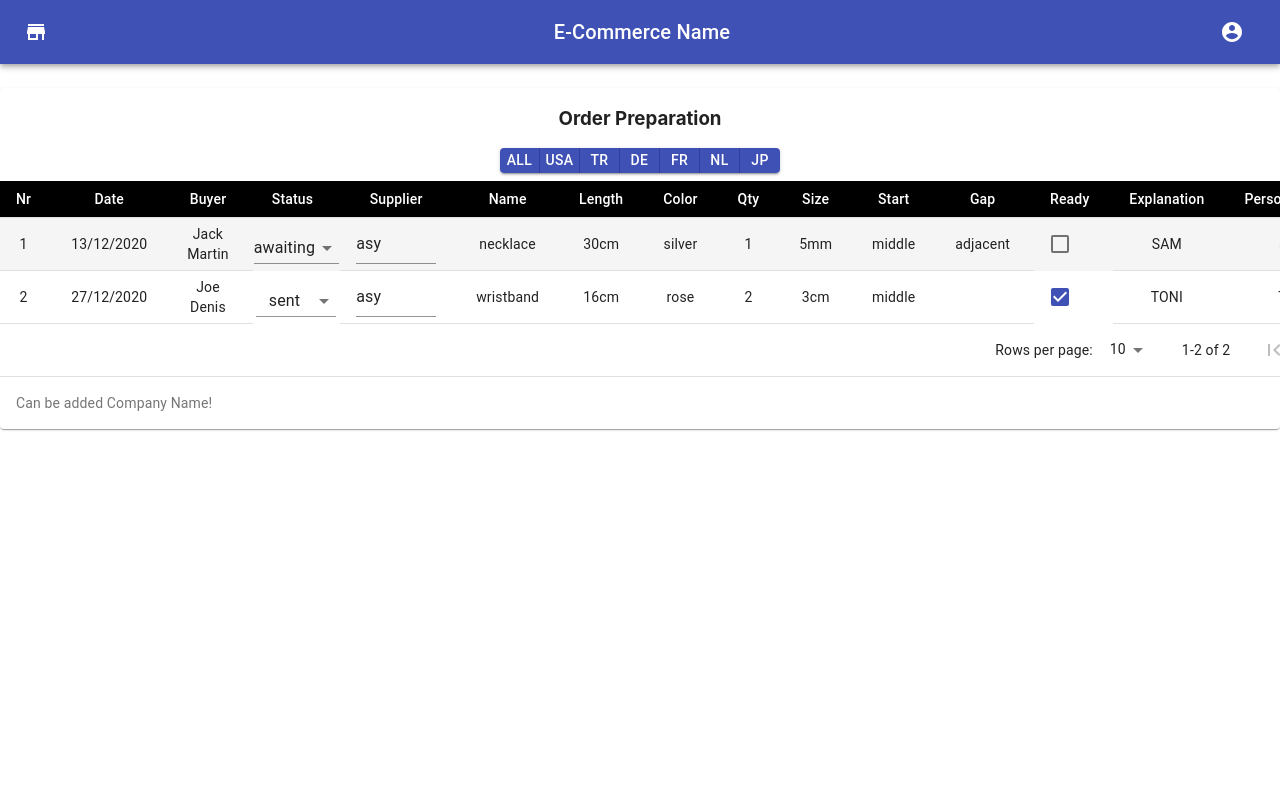
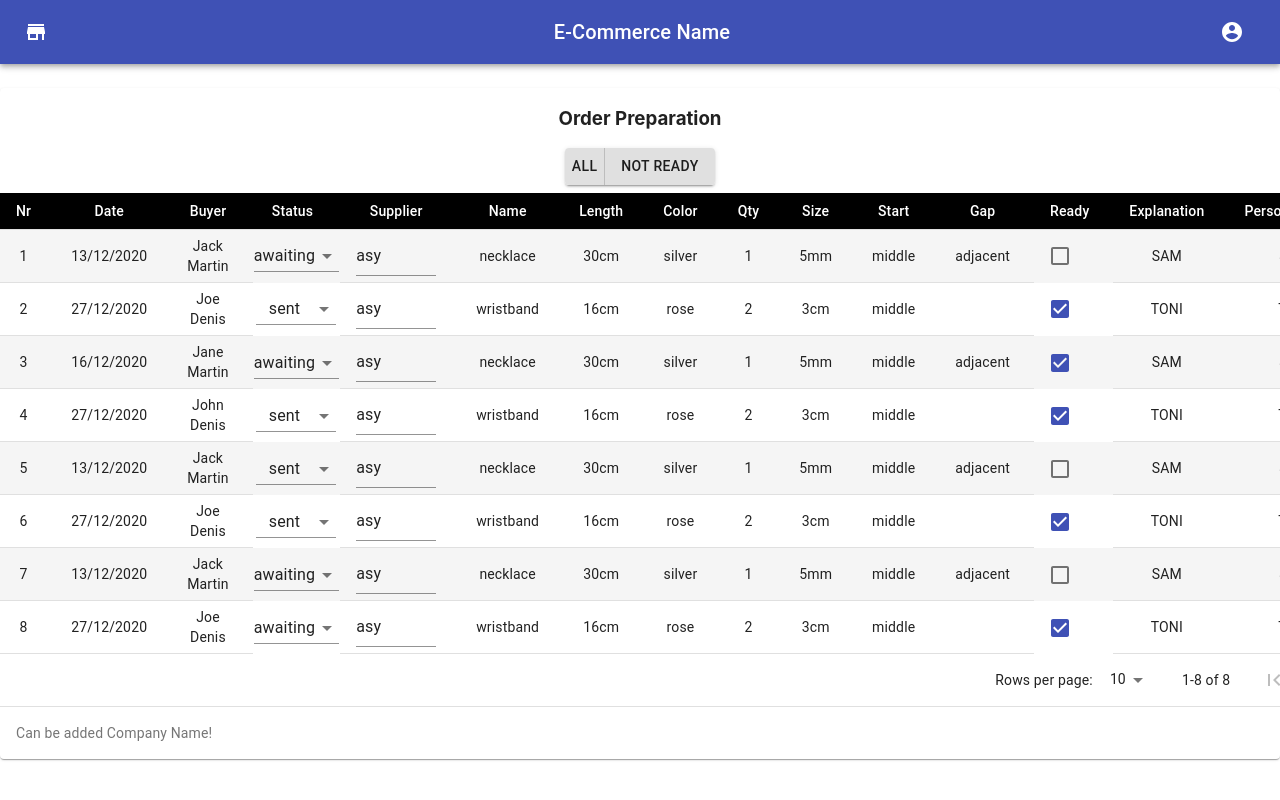
Before and after one commit to msymbolEJA/frontend-textile, a React (Create React App) app: page /order-prep in a window 1280 px wide. Built offline with nearby package versions, Linux system fonts and the light colour scheme.

Commit message:
add order-prep page

```diff
--- a/src/components/orders/orderprep/Customcheckbox.js
+++ b/src/components/orders/orderprep/CustomCheckbox.js
@@ -10,18 +10,18 @@ const useStyles = makeStyles((theme) => ({
     }
 }));
 
-const CustomCheckbox = ({ row, name, onChange }) => {
+const CustomCheckbox = ({ row, name, onCheckboxChange }) => {
     const classes = useStyles();
-    const checkedB = row[name]
+    const checked = row[name]
 
     return (
         <FormGroup className={classes.formStyle} >
             <FormControlLabel
                 control={
                     <Checkbox
-                        checked={checkedB}
-                        onChange={onChange}
-                        name="checkedB"
+                        checked={checked}
+                        onChange={(e) => onCheckboxChange(e, row)}
+                        name="ready"
                         color="primary"
                     />
                 }
--- a/src/components/orders/orderprep/CustomSelectCell.js
+++ b/src/components/orders/orderprep/CustomSelectCell.js
@@ -9,22 +9,17 @@ const useStyles = makeStyles((theme) => ({
         margin: theme.spacing(0),
         minWidth: 80,
     },
-    selectEmpty: {
-        marginTop: theme.spacing(1),
-    },
 }));
 
-const OrderStatus = ({ isEdit, row, name, onChange }) => {
+const OrderStatus = ({ row, name, onSelectChange }) => {
     const classes = useStyles();
 
     return (
         <FormControl className={classes.formControl}>
             <Select
+                name={name}
                 value={row[name]}
-                onChange={onChange}
-                displayEmpty
-                className={classes.selectEmpty}
-                inputProps={{ 'aria-label': 'Without label' }}
+                onChange={onSelectChange}
             >
                 <MenuItem value="awaiting">awaiting</MenuItem>
                 <MenuItem value="sent">sent</MenuItem>
--- a/src/components/orders/orderprep/OrderPrep.js
+++ b/src/components/orders/orderprep/OrderPrep.js
@@ -16,9 +16,8 @@ import DATA from "../../../helper/OrderPrepData";
 import TablePaginationActions from "../TablePaginationActions";
 import CustomTableCell from "./CustomTableCell";
 import OrderStatus from './CustomSelectCell'
-import CustomCheckbox from "./Customcheckbox"
+import CustomCheckbox from "./CustomCheckbox"
 
-const tagsData = ["All", "USA", "TR", "DE", "FR", "NL", "JP"];
 
 const StyledTableCell = withStyles((theme) => ({
     head: {
@@ -76,11 +75,9 @@ function OrderPrep() {
             selectedTag === "All"
                 ? rows
                 : rows.filter((item) => {
-                    return item?.Origin === selectedTag.toUpperCase();
+                    return item?.ready === false;
                 });
         setFilteredList(newList);
-        // console.log(newList);
-        // console.log(filteredList);
     }, [rows, selectedTag]);
 
     const handleTagChange = (e) => {
@@ -116,26 +113,49 @@ function OrderPrep() {
         setRows(newRows);
     };
 
+    const onCheckboxChange = (e, row) => {
+        if (!previous[row.id]) {
+            setPrevious((state) => ({ ...state, [row.id]: row }));
+        }
+        const value = (e.target.checked);
+        const name = e.target.name;
+        const { id } = row;
+        const newRows = rows.map((row) => {
+            if (row.id === id) {
+                return { ...row, [name]: value };
+            }
+            return row;
+        });
+        setRows(newRows);
+        /* console.log("name", name); */
+    }
+
+    const onSelectChange = (e, row) => {
+        if (!previous[row.id]) {
+            setPrevious((state) => ({ ...state, [row.id]: row }));
+        }
+        const value = e.target.value;
+        const name = e.target.name;
+        const { id } = row;
+        const newRows = rows.map((row) => {
+            if (row.id === id) {
+                return { ...row, [name]: value };
+            }
+            return row;
+        });
+        setRows(newRows);
+        console.log("name", name);
+        console.log("value", value);
+        console.log(newRows);
+    }
 
     return (
         <Paper className={classes.root}>
             <h3>Order Preparation</h3>
-            <ButtonGroup
-                className={classes.buttonGroup}
-                variant="contained"
-                color="primary"
-                aria-label="contained primary button group"
-            >
-                {tagsData.map((tag) => (
-                    <Button
-                        className={classes.button}
-                        key={tag}
-                        checked={selectedTag.indexOf(tag) > -1}
-                        onClick={(e) => handleTagChange(e)}
-                    >
-                        {tag}
-                    </Button>
-                ))}
+            <ButtonGroup className={classes.buttonGroup} variant="contained" >
+                <Button className={classes.button} onClick={(e) => handleTagChange(e)} id="notReady">All</Button>
+                <Button onClick={(e) => handleTagChange(e)} id="All">Not Ready</Button>
+
             </ButtonGroup>
             <TableContainer className={classes.container}>
                 <Table
@@ -175,7 +195,7 @@ function OrderPrep() {
                                     <CustomTableCell {...{ row, name: "orderDate", onChange }} />
                                     <CustomTableCell {...{ row, name: "orderBuyer", onChange }} />
                                     <td>
-                                        <OrderStatus {...{ row, isEdit: true, name: "status", onChange }} />
+                                        <OrderStatus {...{ row, name: "status", onSelectChange }} />
                                     </td>
                                     <CustomTableCell {...{ row, isEdit: true, name: "supplier", onChange }} />
                                     <CustomTableCell {...{ row, name: "orderName", onChange }} />
@@ -186,7 +206,7 @@ function OrderPrep() {
                                     <CustomTableCell {...{ row, name: "start", onChange }} />
                                     <CustomTableCell {...{ row, name: "gap", onChange }} />
                                     <td>
-                                        <CustomCheckbox {...{ row, name: "ready", onChange }} />
+                                        <CustomCheckbox {...{ row, name: "ready", onCheckboxChange }} />
                                     </td>
                                     <CustomTableCell {...{ row, name: "explanation", onChange }} />
                                     <CustomTableCell {...{ row, name: "personalization", onChange }} />
--- a/src/helper/OrderPrepData.js
+++ b/src/helper/OrderPrepData.js
@@ -39,6 +39,126 @@ const data = [
         cNote: "",
 
     },
+    {
+        id: 3,
+        orderNumber: 3,
+        orderDate: "16/12/2020",
+        orderBuyer: "Jane Martin",
+        status: "awaiting",
+        supplier: "asy",
+        orderName: "necklace",
+        orderLength: "30cm",
+        orderColor: "silver",
+        qty: "1",
+        size: "5mm",
+        start: "middle",
+        gap: "adjacent",
+        ready: true,
+        explanation: "SAM",
+        personalization: "SAM",
+        cNote: ""
+
+    },
+    {
+        id: 4,
+        orderNumber: 4,
+        orderDate: "27/12/2020",
+        orderBuyer: "John Denis",
+        status: "sent",
+        supplier: "asy",
+        orderName: "wristband",
+        orderLength: "16cm",
+        orderColor: "rose",
+        qty: "2",
+        size: "3cm",
+        start: "middle",
+        gap: "",
+        ready: true,
+        explanation: "TONI",
+        personalization: "TONI",
+        cNote: "",
+
+    },
+    {
+        id: 5,
+        orderNumber: 5,
+        orderDate: "13/12/2020",
+        orderBuyer: "Jack Martin",
+        status: "sent",
+        supplier: "asy",
+        orderName: "necklace",
+        orderLength: "30cm",
+        orderColor: "silver",
+        qty: "1",
+        size: "5mm",
+        start: "middle",
+        gap: "adjacent",
+        ready: false,
+        explanation: "SAM",
+        personalization: "SAM",
+        cNote: ""
+
+    },
+    {
+        id: 6,
+        orderNumber: 6,
+        orderDate: "27/12/2020",
+        orderBuyer: "Joe Denis",
+        status: "sent",
+        supplier: "asy",
+        orderName: "wristband",
+        orderLength: "16cm",
+        orderColor: "rose",
+        qty: "2",
+        size: "3cm",
+        start: "middle",
+        gap: "",
+        ready: true,
+        explanation: "TONI",
+        personalization: "TONI",
+        cNote: "",
+
+    },
+    {
+        id: 7,
+        orderNumber: 7,
+        orderDate: "13/12/2020",
+        orderBuyer: "Jack Martin",
+        status: "awaiting",
+        supplier: "asy",
+        orderName: "necklace",
+        orderLength: "30cm",
+        orderColor: "silver",
+        qty: "1",
+        size: "5mm",
+        start: "middle",
+        gap: "adjacent",
+        ready: false,
+        explanation: "SAM",
+        personalization: "SAM",
+        cNote: ""
+
+    },
+    {
+        id: 8,
+        orderNumber: 8,
+        orderDate: "27/12/2020",
+        orderBuyer: "Joe Denis",
+        status: "awaiting",
+        supplier: "asy",
+        orderName: "wristband",
+        orderLength: "16cm",
+        orderColor: "rose",
+        qty: "2",
+        size: "3cm",
+        start: "middle",
+        gap: "",
+        ready: true,
+        explanation: "TONI",
+        personalization: "TONI",
+        cNote: "",
+
+    },
 ]
 
 export default data;
```
